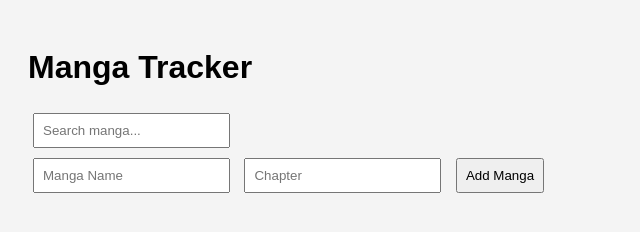
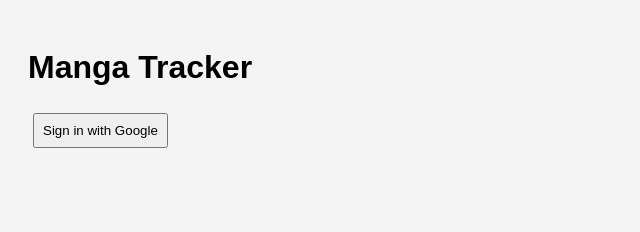
Before and after one commit to BlackSwordMaster/Manga, a plain HTML site: page index.html in a window 1280 px wide. Shown: the whole page, without its empty margins (0-640 px from the left). Drawn offline with Linux system fonts and the light colour scheme; no server answers.

Commit message:
Update index.html

```diff
--- a/index.html
+++ b/index.html
@@ -6,26 +6,31 @@
   <link rel="stylesheet" href="style.css">
 </head>
 <body>
-
   <h1>Manga Tracker</h1>
 
+  <!-- 🔐 Auth Buttons -->
+  <div id="auth-buttons">
+    <button id="login-btn">Sign in with Google</button>
+    <button id="logout-btn" style="display: none;">Log Out</button>
+  </div>
+
   <!-- 🔍 Search -->
-  <input type="text" id="search-input" placeholder="Search manga...">
+  <input type="text" id="search-input" placeholder="Search manga..." style="display: none;">
 
-  <!-- ➕ Form -->
-  <form id="manga-form">
+  <!-- ➕ Add/Edit Manga -->
+  <form id="manga-form" style="display: none;">
     <input type="text" id="manga-name" placeholder="Manga Name" required>
     <input type="number" id="chapter" placeholder="Chapter" required>
     <button type="submit">Add Manga</button>
   </form>
 
-  <!-- 📚 List -->
+  <!-- 📚 Manga List -->
   <ul id="manga-list"></ul>
 
   <!-- Firebase SDKs -->
   <script src="https://www.gstatic.com/firebasejs/9.6.11/firebase-app.js"></script>
+  <script src="https://www.gstatic.com/firebasejs/9.6.11/firebase-auth.js"></script>
   <script src="https://www.gstatic.com/firebasejs/9.6.11/firebase-database.js"></script>
-  <script src="https://www.gstatic.com/firebasejs/9.6.11/firebase-auth.js"></script>
   <script src="script.js" type="module"></script>
 </body>
 </html>
```
